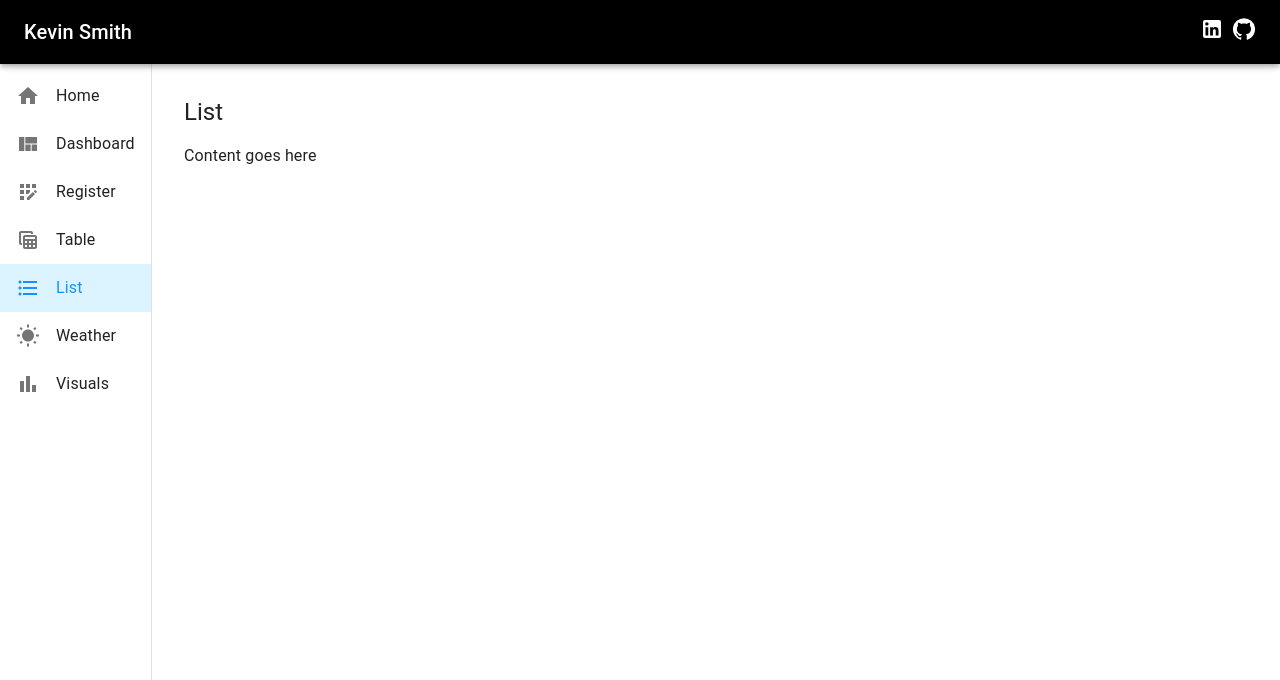
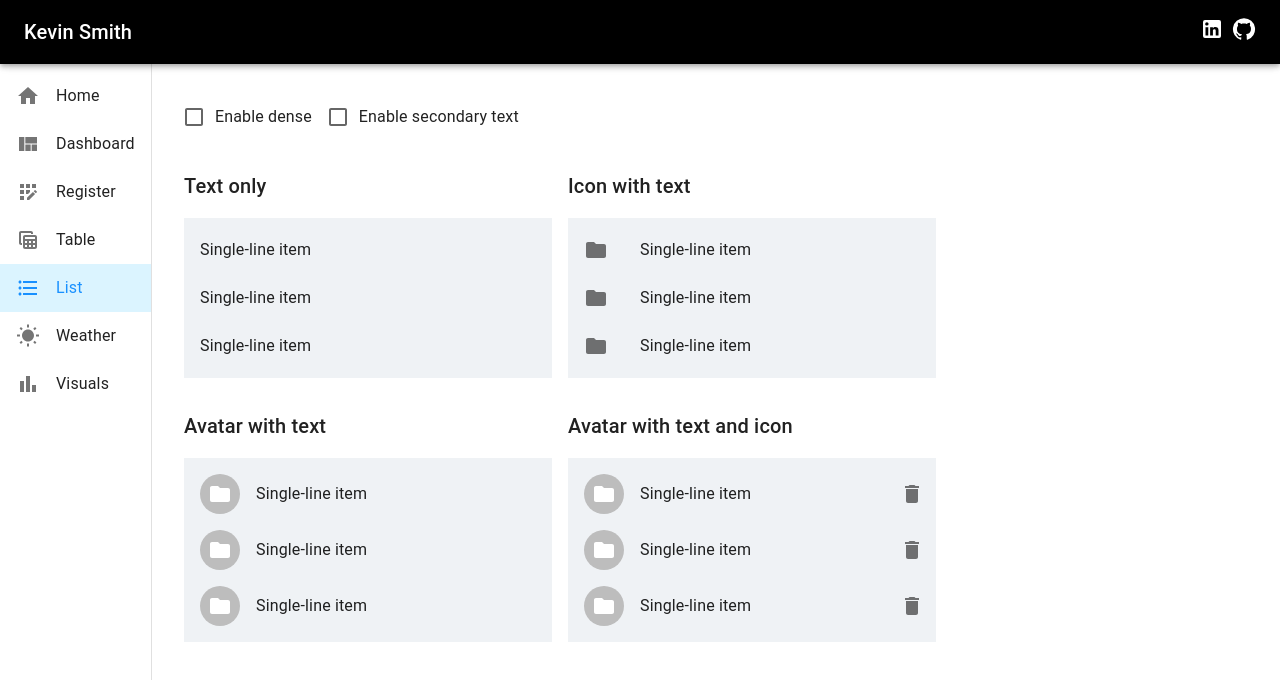
Before and after one commit to ksmith0813/portfolio-ts, a React app: page /list in a window 1280 px wide. Shown: the top 680 px of the page. Built offline with nearby package versions, Linux system fonts and the light colour scheme.

Commit message:
added list page content

```diff
--- a/src/components/list/list.tsx
+++ b/src/components/list/list.tsx
@@ -1,9 +1,130 @@
-import { Box, Typography } from '@mui/material'
-import { PageHeader } from 'components/_siteWide/pageHeader'
+import { useState, ReactElement, cloneElement } from 'react'
+import {
+  Avatar,
+  Box,
+  Checkbox,
+  FormControlLabel,
+  FormGroup,
+  Grid,
+  IconButton,
+  List as MuiList,
+  ListItem,
+  ListItemAvatar,
+  ListItemIcon,
+  ListItemText,
+  styled,
+  Typography,
+} from '@mui/material'
+import FolderIcon from '@mui/icons-material/Folder'
+import DeleteIcon from '@mui/icons-material/Delete'
 
-export const List = () => (
-  <>
-    <PageHeader title='List' />
-    <Typography>Content goes here</Typography>
-  </>
-)
+function generate(element: ReactElement) {
+  return [0, 1, 2].map((value) =>
+    cloneElement(element, {
+      key: value,
+    }),
+  )
+}
+
+const StyledList = styled('div')(({ theme }) => ({
+  backgroundColor: theme.gray2,
+}))
+
+export const List = () => {
+  const [dense, setDense] = useState(false)
+  const [secondary, setSecondary] = useState(false)
+
+  return (
+    <Box sx={{ flexGrow: 1, maxWidth: 752 }}>
+      <FormGroup row>
+        <FormControlLabel
+          control={<Checkbox checked={dense} onChange={(event) => setDense(event.target.checked)} />}
+          label='Enable dense'
+        />
+        <FormControlLabel
+          control={<Checkbox checked={secondary} onChange={(event) => setSecondary(event.target.checked)} />}
+          label='Enable secondary text'
+        />
+      </FormGroup>
+      <Grid container spacing={2}>
+        <Grid item xs={12} md={6}>
+          <Typography sx={{ mt: 4, mb: 2 }} variant='h6' component='div'>
+            Text only
+          </Typography>
+          <StyledList>
+            <MuiList dense={dense}>
+              {generate(
+                <ListItem>
+                  <ListItemText primary='Single-line item' secondary={secondary ? 'Secondary text' : null} />
+                </ListItem>,
+              )}
+            </MuiList>
+          </StyledList>
+        </Grid>
+        <Grid item xs={12} md={6}>
+          <Typography sx={{ mt: 4, mb: 2 }} variant='h6' component='div'>
+            Icon with text
+          </Typography>
+          <StyledList>
+            <MuiList dense={dense}>
+              {generate(
+                <ListItem>
+                  <ListItemIcon>
+                    <FolderIcon />
+                  </ListItemIcon>
+                  <ListItemText primary='Single-line item' secondary={secondary ? 'Secondary text' : null} />
+                </ListItem>,
+              )}
+            </MuiList>
+          </StyledList>
+        </Grid>
+      </Grid>
+      <Grid container spacing={2}>
+        <Grid item xs={12} md={6}>
+          <Typography sx={{ mt: 4, mb: 2 }} variant='h6' component='div'>
+            Avatar with text
+          </Typography>
+          <StyledList>
+            <MuiList dense={dense}>
+              {generate(
+                <ListItem>
+                  <ListItemAvatar>
+                    <Avatar>
+                      <FolderIcon />
+                    </Avatar>
+                  </ListItemAvatar>
+                  <ListItemText primary='Single-line item' secondary={secondary ? 'Secondary text' : null} />
+                </ListItem>,
+              )}
+            </MuiList>
+          </StyledList>
+        </Grid>
+        <Grid item xs={12} md={6}>
+          <Typography sx={{ mt: 4, mb: 2 }} variant='h6' component='div'>
+            Avatar with text and icon
+          </Typography>
+          <StyledList>
+            <MuiList dense={dense}>
+              {generate(
+                <ListItem
+                  secondaryAction={
+                    <IconButton edge='end' aria-label='delete'>
+                      <DeleteIcon />
+                    </IconButton>
+                  }
+                >
+                  <ListItemAvatar>
+                    <Avatar>
+                      <FolderIcon />
+                    </Avatar>
+                  </ListItemAvatar>
+                  <ListItemText primary='Single-line item' secondary={secondary ? 'Secondary text' : null} />
+                </ListItem>,
+              )}
+            </MuiList>
+          </StyledList>
+        </Grid>
+      </Grid>
+    </Box>
+  )
+}
```
